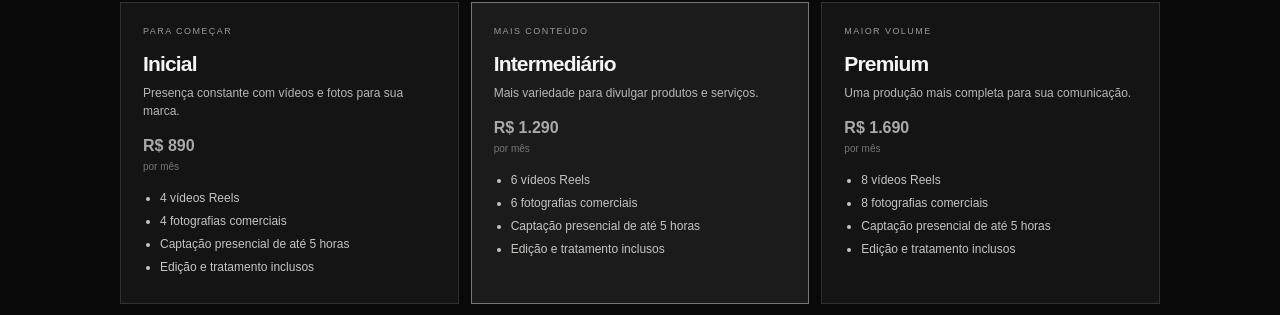
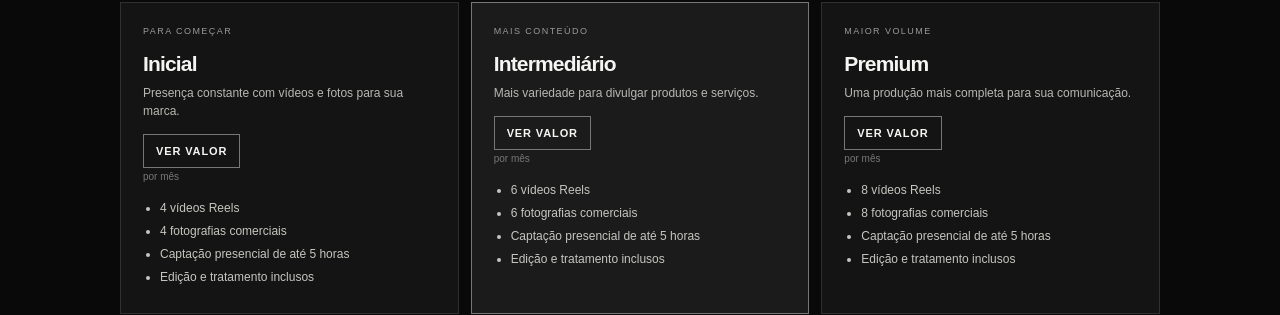
Before and after one commit to Douglas-vmaker/DG-videomaker-site-, a plain HTML site: page catalogo.html in a window 1280 px wide. Shown: the part 661-976 px from the top of the page. Drawn offline with Linux system fonts and the light colour scheme.

Commit message:
Oculta preços do catálogo até o cliente tocar para revelar

```diff
--- a/catalogo.html
+++ b/catalogo.html
@@ -36,6 +36,10 @@
     .card h3{font-size:21px;letter-spacing:-.04em;line-height:1.1;margin:14px 0 8px}
     .card p{font-size:12px;color:#b8b8b3;margin:0}
     .price{font-size:16px;font-weight:600;letter-spacing:0;color:#aaa;margin:14px 0 0}
+    .reveal-price{display:inline-flex;align-items:center;justify-content:center;min-height:34px;padding:0 12px;border:1px solid #777;background:transparent;color:#f5f5f3;font:600 11px Arial,Helvetica,sans-serif;letter-spacing:.08em;text-transform:uppercase;cursor:pointer;transition:.2s}
+    .reveal-price:hover{background:#f1f1ee;color:#090909;border-color:#f1f1ee}
+    .price .reveal-price{margin-top:0}
+    .price-table td:last-child .reveal-price{min-height:30px}
     .period{font-size:10px;color:#777;margin-top:1px}
     .card ul{padding-left:17px;margin:15px 0 0;color:#c6c6c1;font-size:12px}
     .card li{margin:5px 0}
@@ -230,5 +234,24 @@
   </section>
 </main>
 <footer><div class="wrap foot"><strong>DG VIDEOMAKER · MOBILE</strong><span>São José dos Campos, Santa Isabel e região</span><span>Instagram: @dg.vmaker</span><span>© 2026 DG Videomaker</span></div></footer>
+  <script>
+    // Os preços só aparecem quando a pessoa toca em "Ver valor".
+    document.querySelectorAll('.price, .price-table td:last-child').forEach(element => {
+      const value = element.textContent.trim();
+      if (!value) return;
+      const button = document.createElement('button');
+      button.type = 'button';
+      button.className = 'reveal-price';
+      button.textContent = 'Ver valor';
+      button.setAttribute('aria-expanded', 'false');
+      button.addEventListener('click', () => {
+        const isRevealed = button.getAttribute('aria-expanded') === 'true';
+        button.textContent = isRevealed ? 'Ver valor' : value;
+        button.setAttribute('aria-expanded', String(!isRevealed));
+      });
+      element.textContent = '';
+      element.appendChild(button);
+    });
+  </script>
 </body>
 </html>
```
